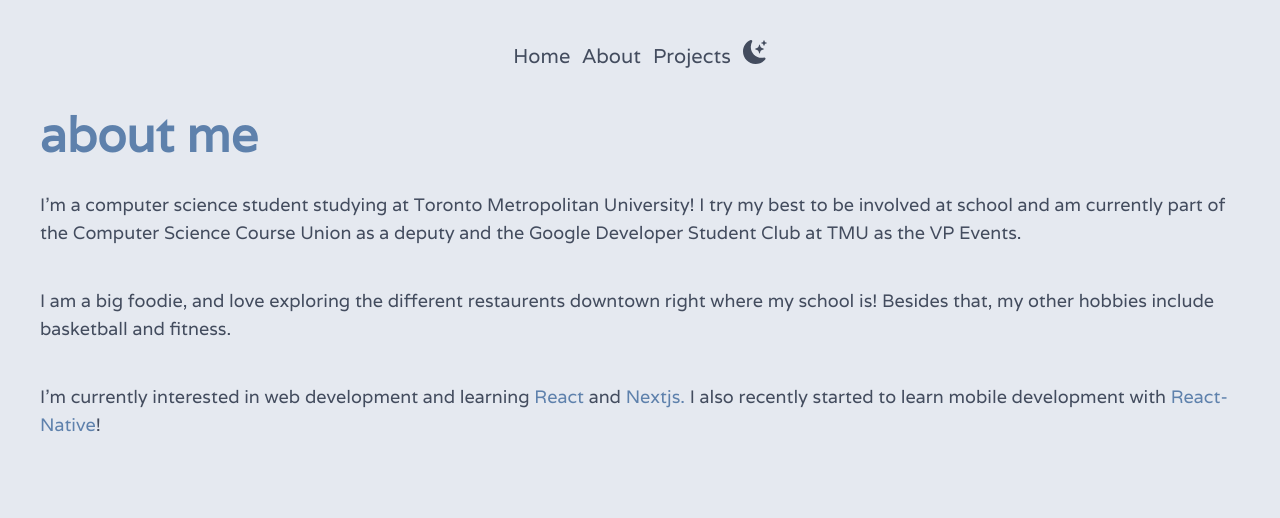
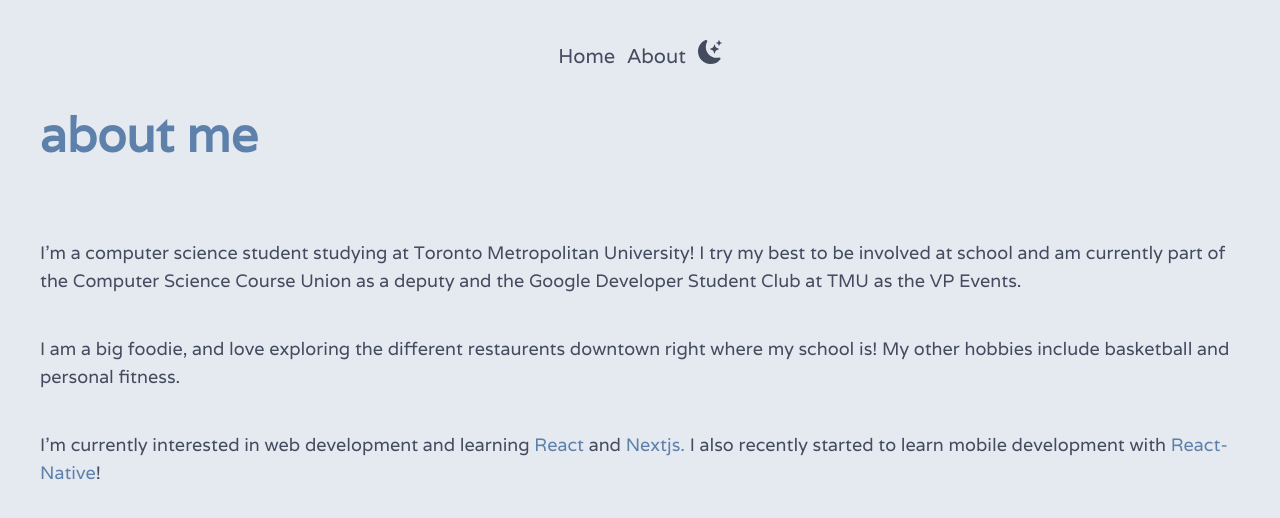
Before and after one commit to stephzilla20/my-site, a Next.js app in the folder my-site/: page /about in a window 1280 px wide. Shown: the top 518 px of the page. Built offline with nearby package versions, Linux system fonts and the light colour scheme.

Commit message:
remove contact for now

```diff
--- a/my-site/src/app/about/page.jsx
+++ b/my-site/src/app/about/page.jsx
@@ -15,7 +15,7 @@ function About() {
       </Head>
       <main className='caret-transparent bg-snowstorm-2 px-10 dark:bg-polarnight-4'>
         <div className="flex flex-col items-start" >
-            <h1 className='mb-8 font-Varela text-5xl text-frost-1 dark:text-frost-3 font-bold '>about me</h1>
+            <h1 className='mb-8 font-Varela text-5xl text-frost-1 dark:text-frost-3 font-bold lg:mb-10 lg:pb-10 '>about me</h1>
             {/* <div className='mb-8'>
               <Image
                   src="/pics/my-pic.JPG"
@@ -32,7 +32,7 @@ function About() {
             </p>
 
             <p className='font-Varela text-polarnight-2 dark:text-snowstorm-2 text-lg leading-7 pb-10 '>
-              I am a big foodie, and love exploring the different restaurents downtown right where my school is! Besides that, my other hobbies include basketball and fitness.
+              I am a big foodie, and love exploring the different restaurents downtown right where my school is! My other hobbies include basketball and personal fitness.
             </p>
 
             <p className='font-Varela text-polarnight-2 dark:text-snowstorm-2 text-lg leading-7 pb-10 '>
--- a/my-site/src/app/components/DarkButton.jsx
+++ b/my-site/src/app/components/DarkButton.jsx
@@ -26,7 +26,7 @@ export default function DarkButton() {
   return (
         //onClick function will invoke setTheme function and pass in "dark" or "light" , opposite of current theme
         //icon will switch sun if "dark" moon otherwise
-        <button  className=' cursor-pointer text-polarnight-2 dark:text-snowstorm-2 text-2xl' onClick = {() => setTheme(theme === "dark" ? "light" : "dark")}>
+        <button  className=' hover:text-frost-1 dark:hover:text-frost-3 cursor-pointer text-polarnight-2 dark:text-snowstorm-2 text-2xl' onClick = {() => setTheme(theme === "dark" ? "light" : "dark")}>
             {theme === "dark" ? <BsSun/> : <BsFillMoonStarsFill/>}
         </button>
 
--- a/my-site/src/app/components/Nav.jsx
+++ b/my-site/src/app/components/Nav.jsx
@@ -13,7 +13,7 @@ return (
       <ul className='text-xl font-Varela flex items-center space-x-3 '>
         <li className="hover:text-frost-1 dark:hover:text-frost-3 "><Link href="/">Home</Link></li>
         <li className="hover:text-frost-1 dark:hover:text-frost-3 "><Link href="/about">About</Link></li>
-        <li className="hover:text-frost-1 dark:hover:text-frost-3 "><Link href="/projects">Projects</Link></li>
+        {/* <li className="hover:text-frost-1 dark:hover:text-frost-3 "><Link href="/contact">Contact</Link></li> */}
         <li><DarkButton></DarkButton></li>
       </ul>
     </nav>
--- /dev/null
+++ b/my-site/src/app/contact/page.js
@@ -0,0 +1,31 @@
+'use client'
+import React, { useState } from "react";
+import Head from 'next/head'
+import { Button, Card} from "@mui/material";
+import { AiFillMail } from "react-icons/ai";
+
+export default function Home() {
+
+  return (
+    <div>
+      <Head>
+        <meta name="viewport" content="width=device-width, initial-scale=1, minimum-scale=1, viewport-fit=cover"></meta>
+      </Head>
+      <main className='caret-transparent bg-snowstorm-2 px-10 dark:bg-polarnight-4 transition duration-500 ease-in-out'>
+
+      <div className="flex flex-col items-start" >
+            <h1 className='mb-8 font-Varela text-5xl text-frost-1 dark:text-frost-3 font-bold lg:mb-10 lg:pb-10 '>contact</h1>
+      </div>
+
+
+
+      <div className=' mt-8 text-4xl text-frost-1 dark:text-snowstorm-2 flex justify-center space-x-8 '>
+            <a href='s1tao@torontomu.ca' target='_blank'><AiFillMail /></a>
+            <a href='https://github.com/stephzilla20' target='_blank'><AiFillGithub /></a>
+            <a href='https://drive.google.com/file/d/1MMMsK6ju8_qAZNNKrzJVSCENMK3VJ8-b/view' target="_blank"><IoMdDocument/></a>
+          </div>
+
+      </main>
+    </div>
+  );
+}
--- a/my-site/src/app/page.jsx
+++ b/my-site/src/app/page.jsx
@@ -58,7 +58,7 @@ export default function Home() {
       <Head>
         <meta name="viewport" content="width=device-width, initial-scale=1, minimum-scale=1, viewport-fit=cover"></meta>
       </Head>
-      <main className='caret-transparent  px-10 bg-snowstorm-2 dark:bg-polarnight-4 '>
+      <main className='caret-transparent  px-10 bg-snowstorm-2 dark:bg-polarnight-4'>
           <div className="flex flex-col justify-center" >
             <div className='mb-3 mt-3 flex justify-center items-center'>
               <Image
--- a/my-site/src/app/projects/page.js
+++ /dev/null
@@ -1,20 +0,0 @@
-'use client'
-import React, { useState } from "react";
-import Head from 'next/head'
-import { Button, Card} from "@mui/material";
-
-export default function Home() {
-
-  return (
-    <div>
-      <Head>
-        <meta name="viewport" content="width=device-width, initial-scale=1, minimum-scale=1, viewport-fit=cover"></meta>
-      </Head>
-      <main className='caret-transparent bg-snowstorm-2 px-10 dark:bg-polarnight-4 transition duration-500 ease-in-out'>
-
-
-
-      </main>
-    </div>
-  );
-}
```
Also changed, not shown: 1 other file (tests, documents, lock files or other folders).
